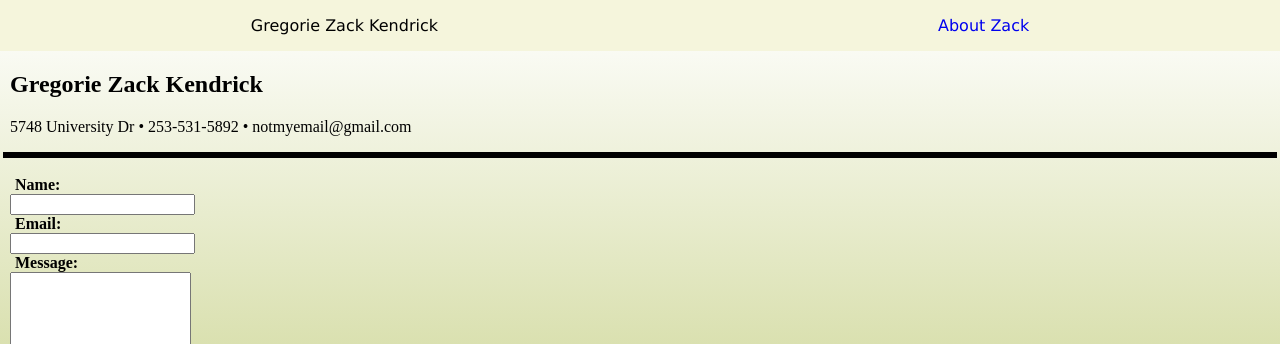
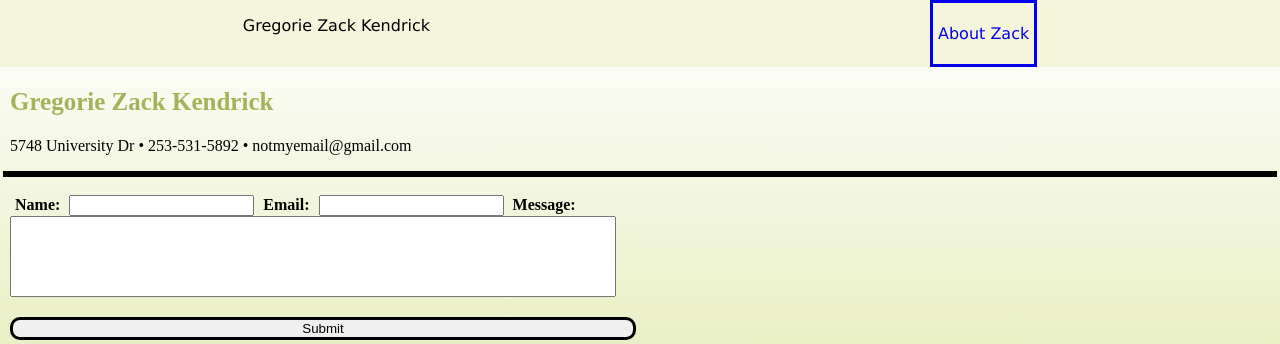
Before and after one commit to z-kendrick/zkendrick.github.io, a plain HTML site: page contact.html in a window 1280 px wide. Shown: the top 344 px of the page. Drawn offline with Linux system fonts and the light colour scheme.

Commit message:
Updated css

```diff
--- a/css/style.css
+++ b/css/style.css
@@ -1,7 +1,7 @@
 body {
   margin: 0;
   animation: fadeIn ease 3s;
-  background-image: linear-gradient(rgb(255, 255, 255), #a9b847);
+  background-image: linear-gradient(rgb(255, 255, 255), #cdda79);
   background-repeat: no-repeat;
   height: 100%;
   background-attachment: fixed;
@@ -26,6 +26,9 @@ nav {
 
 nav a {
   text-decoration: none;
+  border: solid ;
+  padding: 5px;
+
 }
 
 nav a:visited {
@@ -150,12 +153,14 @@ section a:hover {
 
 .one-col {
   display: grid;
-    grid-template-columns: 1fr;
-    margin-right: 1210px;
+  grid-template-columns: 2fr;
+  margin-right: 1200px;
 }
+
 
 .one-col textarea {
   resize: none;
+  width: 600px;
 }
 
 .label {
@@ -163,9 +168,13 @@ section a:hover {
   margin: 5px;
 }
 
+#message {
+    display: block;
+}
+
 .submit {
   border-radius: 10px;
-    border: thin;
+  border: solid;
   margin: 10px;
   width: 100%;
 }
@@ -179,6 +188,12 @@ section a:hover {
   margin: 10px;
 }
 
+.name-add h1 {
+  font-family: "Baskervville SC", serif;
+  font-size: 25px;
+  color: #a6b25a;
+}
+
 .input-form {
   margin: 10px;
 }
```
Lines whose indentation alone changed are shown as unchanged.
